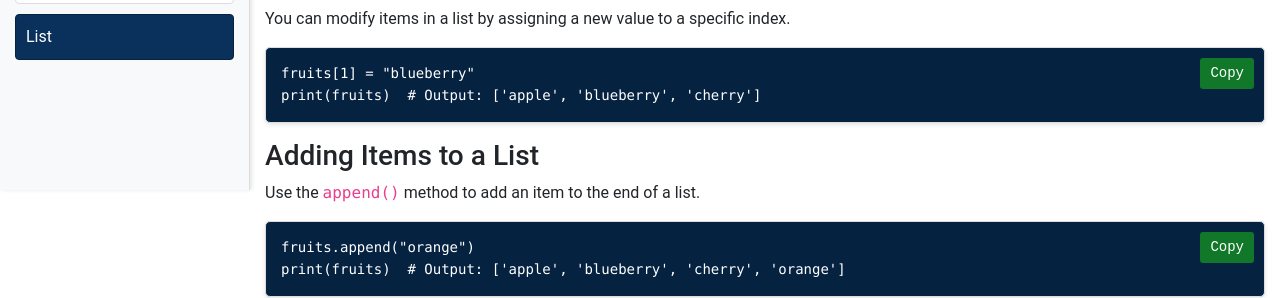
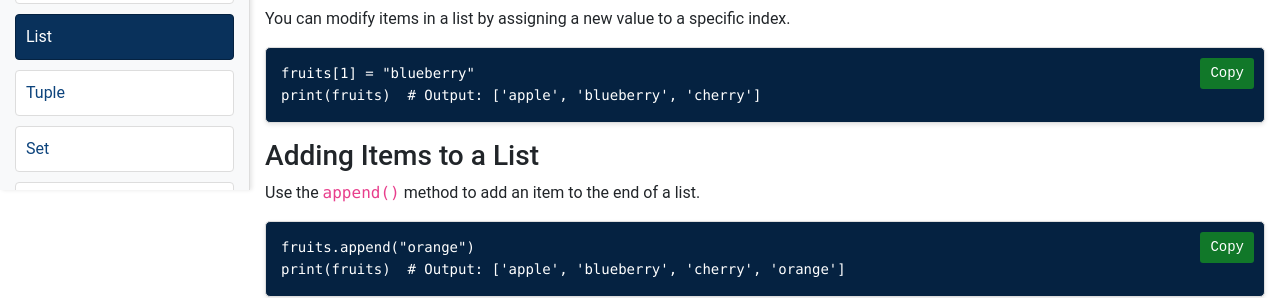
Before and after one commit to iamarjunc/pysolve, a React (Create React App) app: page /pythonlists in a window 1280 px wide. Shown: the part 610-908 px from the top of the page. Built offline with nearby package versions, Linux system fonts and the light colour scheme.

Commit message:
first commits 3

```diff
--- a/src/components/Sidebar.js
+++ b/src/components/Sidebar.js
@@ -43,6 +43,15 @@ const Sidebar = () => {
       <div className={`box ${activePath === '/pythonlists' ? 'active' : ''}`}>
         <Link to="/pythonlists" onClick={() => handleLinkClick('/pythonlists')}>List</Link>
       </div>
+      <div className={`box ${activePath === '/pythontuple' ? 'active' : ''}`}>
+        <Link to="/pythontuple" onClick={() => handleLinkClick('/pythontuple')}>Tuple</Link>
+      </div>
+      <div className={`box ${activePath === '/pythonset' ? 'active' : ''}`}>
+        <Link to="/pythonset" onClick={() => handleLinkClick('/pythonset')}>Set</Link>
+      </div>
+      <div className={`box ${activePath === '/pythondict' ? 'active' : ''}`}>
+        <Link to="/pythondict" onClick={() => handleLinkClick('/pythondict')}>Dictionary</Link>
+      </div>
     </div>
   );
 };
```
